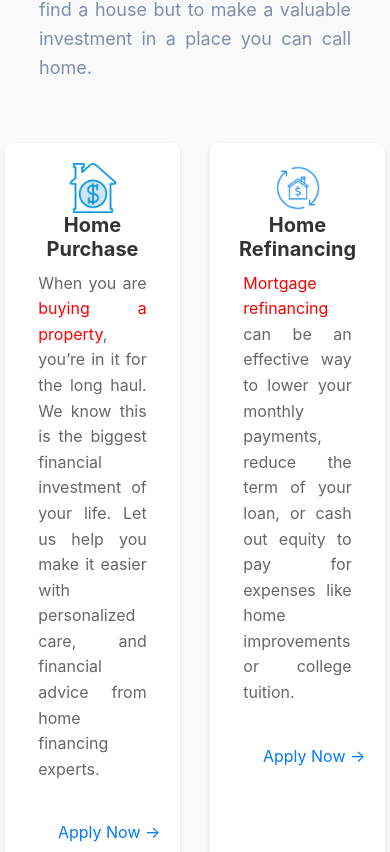
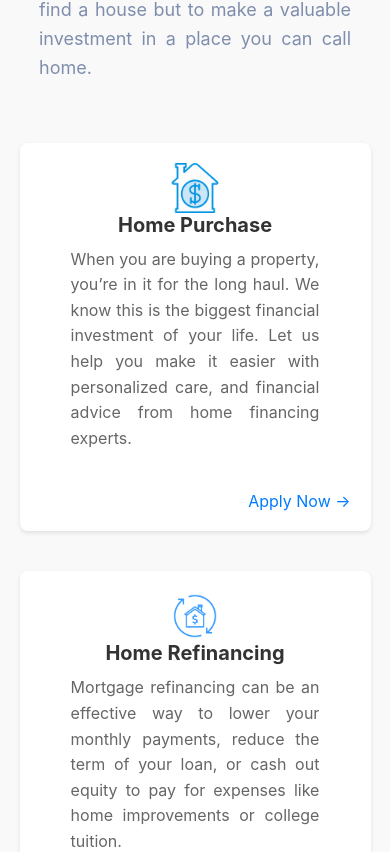
Before and after one commit to SamAtStrideRE/Succedo-mortgage, a React (Create React App) app: page / in a window 390 px wide. Shown: the part 1172-2024 px from the top of the page. Built offline with nearby package versions, Linux system fonts and the light colour scheme.

Commit message:
alignment

```diff
--- a/src/components/home/featured/Featured.css
+++ b/src/components/home/featured/Featured.css
@@ -18,43 +18,45 @@
   color: #666;
 }
 
-.featuredcontainer {
+.featured-container {
   display: flex;
   justify-content: space-around;
   gap: 20px;
+  flex-wrap: wrap; /* Ensure items wrap on smaller screens */
 }
 
-.featuredcard {
+.featured-card {
   background: #fff;
   border-radius: 8px;
   box-shadow: 0 2px 4px rgba(0, 0, 0, 0.1);
   padding: 20px;
   width: 45%;
   text-align: left;
+  margin-bottom: 20px; /* Add margin to handle space between cards when stacked */
 }
 
-.featuredcard h3 {
+.featured-card h3 {
   font-size: 20px;
   color: #333;
   margin-bottom: 10px;
   text-align: center;
 }
 
-.featuredcard p {
+.featured-card p {
   font-size: 16px;
   color: #666;
 }
 
-.featuredapply-now {
+.featured-apply-now {
   display: inline-block;
   margin-top: 20px;
   font-size: 16px;
   color: #007bff;
   text-decoration: none;
-  float:right;  /* This aligns the button to the right */
+  float: right; /* This aligns the button to the right */
 }
 
-.featuredapply-now:hover {
+.featured-apply-now:hover {
   text-decoration: underline;
 }
 
@@ -74,3 +76,15 @@
   display: block;
   margin: 0 auto; /* Center the image horizontally */
 }
+
+/* Media query for mobile view */
+@media (max-width: 768px) {
+  .featured-container {
+    flex-direction: column;
+    align-items: center;
+  }
+
+  .featured-card {
+    width: 90%; /* Full width on mobile with some padding */
+  }
+}
--- a/src/components/home/featured/Featured.jsx
+++ b/src/components/home/featured/Featured.jsx
@@ -4,7 +4,6 @@ import "./Featured.css";
 
 const Featured = () => {
   return (
-    <>
     <section className="featured background">
       <Heading
         className="welcome"
@@ -13,26 +12,44 @@ const Featured = () => {
       />
       <br />
       <br />
-        <div className="featuredcontainer">
-          <div className="featuredcard">
-          <img src="/images/featuredpurchase.png" alt="Happy Family" className="feature-image" />
+      <div className="featured-container">
+        <div className="featured-card">
+          <img
+            src="/images/featuredpurchase.png"
+            alt="Happy Family"
+            className="feature-image"
+          />
           <h3>Home Purchase</h3>
           <p>
-              When you are <span style={{ color: "red" }}>buying a property</span>, you’re in it for the long haul. We know this is the biggest financial investment of your life. Let us help you make it easier with personalized care, and financial advice from home financing experts.
+            When you are <span className="highlight">buying a property</span>,
+            you’re in it for the long haul. We know this is the biggest
+            financial investment of your life. Let us help you make it easier
+            with personalized care, and financial advice from home financing
+            experts.
           </p>
-            <a href="CalcApp" className="featuredapply-now">Apply Now →</a>
+          <a href="CalcApp" className="featured-apply-now">
+            Apply Now →
+          </a>
         </div>
-          <div className="featuredcard">
-          <img src="/images/featuredrefinance.png" alt="Happy Family" className="feature-image" />
+        <div className="featured-card">
+          <img
+            src="/images/featuredrefinance.png"
+            alt="Happy Family"
+            className="feature-image"
+          />
           <h3>Home Refinancing</h3>
           <p>
-              <span style={{ color: "red" }}>Mortgage refinancing</span> can be an effective way to lower your monthly payments, reduce the term of your loan, or cash out equity to pay for expenses like home improvements or college tuition.
+            <span className="highlight">Mortgage refinancing</span> can be an
+            effective way to lower your monthly payments, reduce the term of
+            your loan, or cash out equity to pay for expenses like home
+            improvements or college tuition.
           </p>
-            <a href="/Refinance" className="featuredapply-now">Apply Now →</a>
+          <a href="/Refinance" className="featured-apply-now">
+            Apply Now →
+          </a>
         </div>
       </div>
     </section>
-    </>
   );
 };
 
```
Lines whose indentation alone changed are shown as unchanged.
